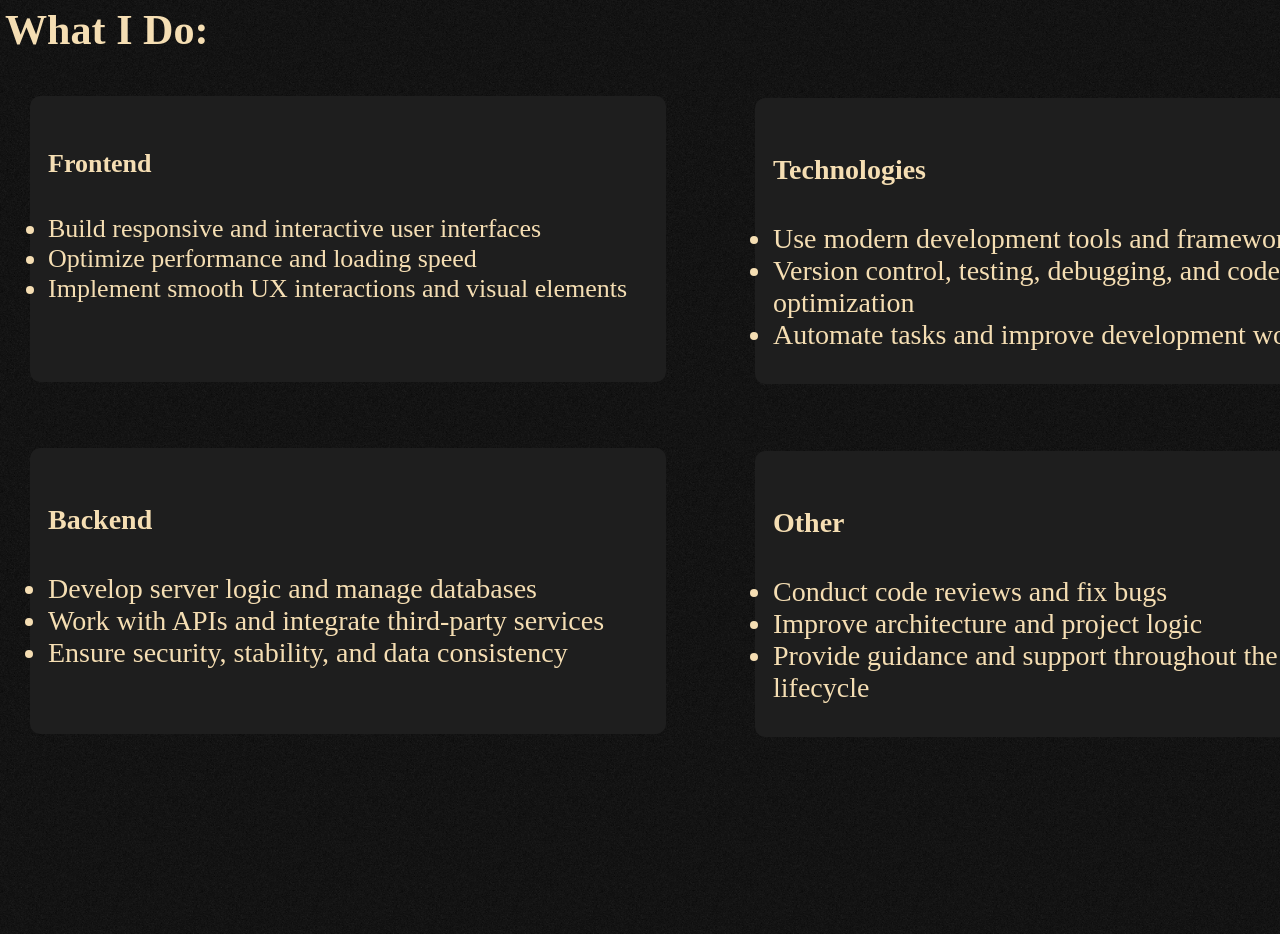
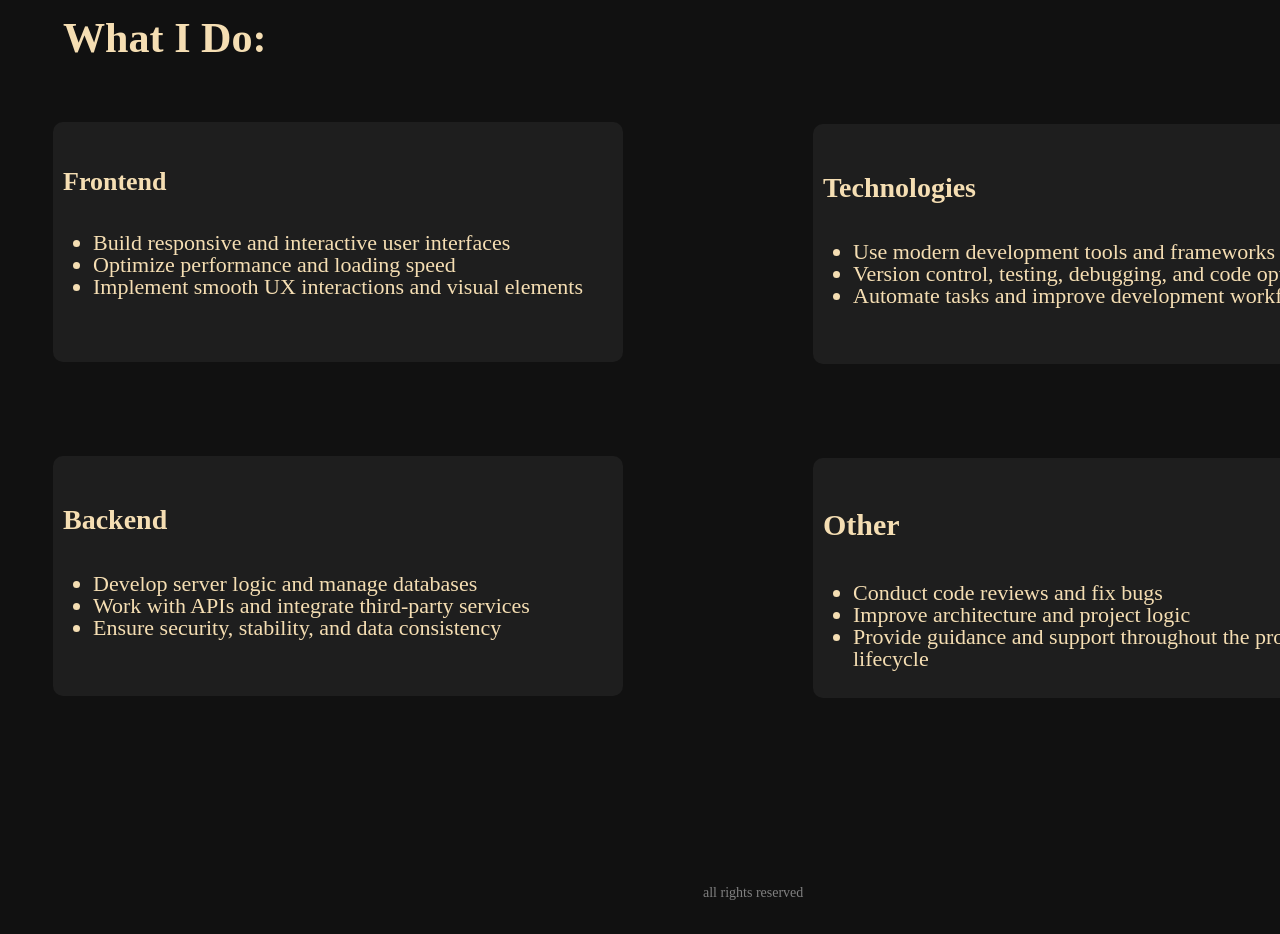
Before and after one commit to pepsicolaenj0er/aboutme-site, a React (Vite) app: page / in a window 1280 px wide. Shown: the part 820-1754 px from the top of the page. Built offline with nearby package versions, Linux system fonts and the light colour scheme.

Commit message:
fix other card

```diff
--- a/src/App.css
+++ b/src/App.css
@@ -1,6 +1,7 @@
 body{
-  background: #141414 url("/public/light_noise.png");
-  background-size: 200px;
+background: #111;
+background-size: 200px;
+position: relative;
 }
 .lico{
 width: 155px;
@@ -27,39 +28,49 @@ height: 165px;
 }
 .Services{
 position: absolute;
-right:1100px;
+right: 1050px;
 font-size: 36px;
 width: 300px;
 
 }
 .Frontend{
 position: absolute;
-left: 25px;
-top: 107px;
+right: -260px;
+top: 125px;
 font-size: 26px;
 background-color: #1e1e1e;
-width: 600px;
-height: 250px;
-padding: 18px;
+width: 550px;
+height: 220px;
+padding: 10px;
 border-radius: 10px;
-transition: transform 0.2 ease;
+transition: transform 0.3s ease-in-out;
 display: inline-block;
+}
+.Frontend li{
+margin-left: 30px;
+line-height: 1;
+font-size: 22px;
 }
 .Frontend:hover{
 transform: scale(1.1);
 }
 .Backend{
 position: absolute;
-left: 25px;
+right: -260px;
 top: 457px;
 font-size: 28px;
 background-color: #1e1e1e;
-width: 600px;
-height: 250px;
-padding: 18px;
+width: 550px;
+height: 220px;
+padding: 10px;
 border-radius: 10px;
-transition: transform 0.2 ease;
+transition: transform 0.3s ease-in-out;
 display: inline-block;
+}
+.Backend li{
+margin-left: 30px;
+line-height: 1;
+font-size: 22px;
 }
 .Backend:hover{
 transform: scale(1.1);
@@ -68,15 +79,20 @@ transform: scale(1.1);
 .Technologies{
 position: absolute;
 left: 750px;
-top: 107px;
+top: 125px;
 font-size: 28px;
 background-color: #1e1e1e;
-width: 600px;
-height: 250px;
-padding: 18px;
+width: 550px;
+height: 220px;
+padding: 10px;
 border-radius: 10px;
-transition: transform 0.2 ease;
+transition: transform 0.3s ease-in-out;
 display: inline-block;
+}
+.Technologies li{
+margin-left: 30px;
+line-height: 1;
+font-size: 22px;
 }
 .Technologies:hover{
 transform: scale(1.1);
@@ -85,23 +101,29 @@ transform: scale(1.1);
 .Other{
 position: absolute;
 left: 750px;
-top: 460px;
-font-size: 28px;
+top: 457px;
+font-size: 30px;
 background-color: #1e1e1e;
-width: 600px;
-height: 250px;
-padding: 18px;
+width: 550px;
+height: 220px;
+padding: 10px;
 border-radius: 10px;
-transition: transform 0.2 ease;
+transition: transform 0.3s ease-in-out;
 display: inline-block;
+}
+.Other li {
+margin-left: 30px;
+line-height: 1;
+font-size: 22px;
 }
 .Other:hover{
 transform: scale(1.1);
 }
+
 .Footer{
 position: absolute;
-top: 1000px;
-left: 670px;
+top: 900px;
+left: 640px;
 font-size: 14px;
 color: gray;
 white-space: nowrap;
@@ -114,7 +136,7 @@ white-space: nowrap;
   text-decoration: none;
   display: inline-block;
   padding: 10px 20px;
-  background-color: #3e3e3e;
+  background-color: #2c2b2b;
   color: rgb(247, 232, 203);
   border-radius: 8px;
   font-size: 18px;
```
